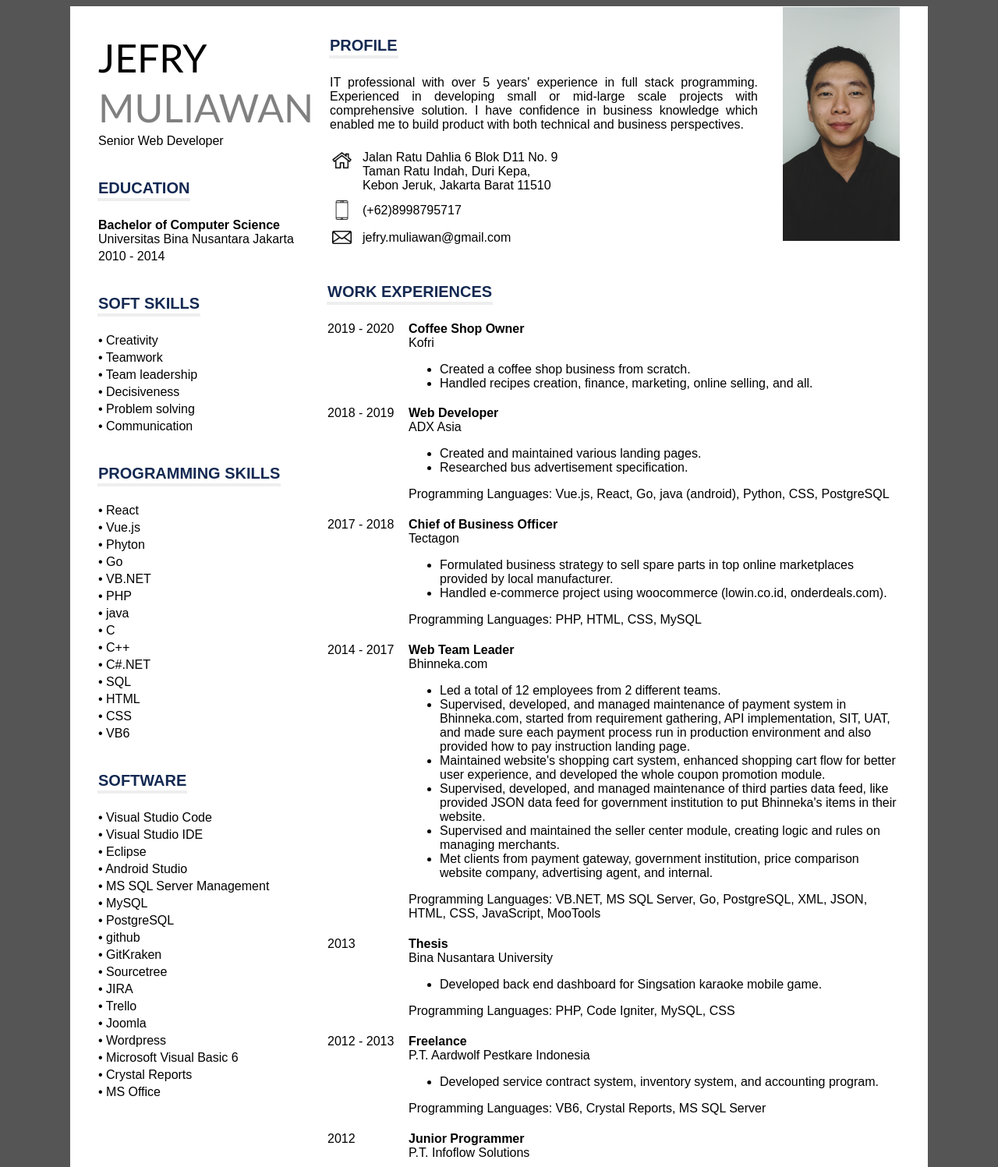
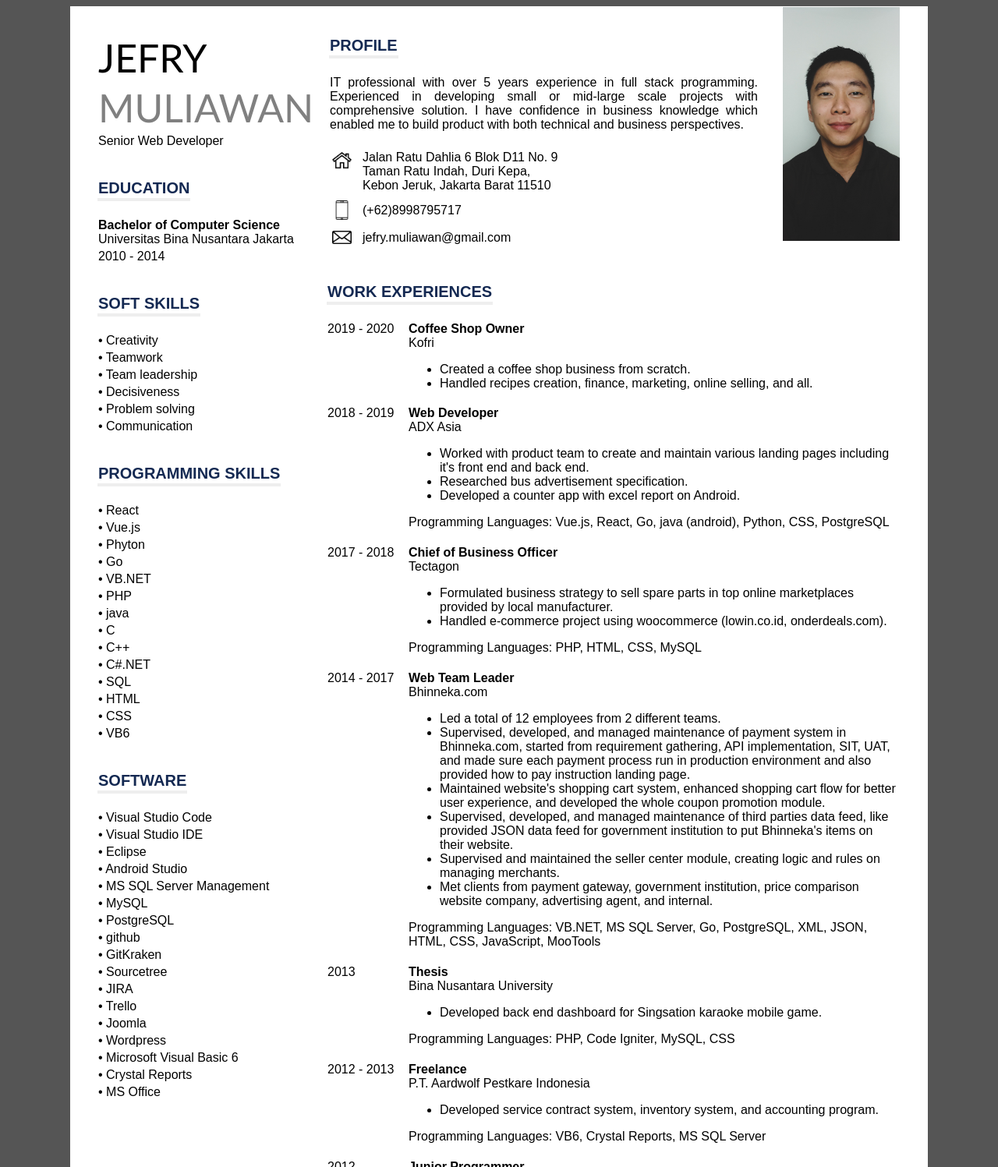
Before and after one commit to jefrymuliawan/cv, a plain HTML site: page index.html in a window 1280 px wide. Shown: the top 1497 px of the page at 78% size. Drawn offline with Linux system fonts and the light colour scheme.

Commit message:
Update ADX Asia detail

```diff
--- a/index.html
+++ b/index.html
@@ -175,7 +175,7 @@
 									<table style="padding-right:25px;">
 										<tr>
 											<td style="text-align:justify;">
-												IT professional with over 5 years' experience in full stack programming. Experienced in developing small or mid-large scale projects with comprehensive solution. I have confidence in business knowledge which enabled me to build product with both technical and business perspectives.
+												IT professional with over 5 years experience in full stack programming. Experienced in developing small or mid-large scale projects with comprehensive solution. I have confidence in business knowledge which enabled me to build product with both technical and business perspectives.
 											</td>
 										</tr>
 										<tr class="spacer"><td></td></tr>
@@ -262,8 +262,9 @@
 									<b>Web Developer</b><br/>
 									ADX Asia
 									<ul>
-										<li>Created and maintained various landing pages.</li>
+										<li>Worked with product team to create and maintain various landing pages including it's front end and back end.</li>
 										<li>Researched bus advertisement specification.</li>
+										<li>Developed a counter app with excel report on Android.</li>
 									</ul>
 									Programming Languages: Vue.js, React, Go, java (android), Python, CSS, PostgreSQL
 								</td>
@@ -295,7 +296,7 @@
 										<li>Led a total of 12 employees from 2 different teams.</li>
 										<li>Supervised, developed, and managed maintenance of payment system in Bhinneka.com, started from requirement gathering, API implementation, SIT, UAT, and made sure each payment process run in production environment and also provided how to pay instruction landing page.</li>
 										<li>Maintained website's shopping cart system, enhanced shopping cart flow for better user experience, and developed the whole coupon promotion module.</li>
-										<li>Supervised, developed, and managed maintenance of third parties data feed, like provided JSON data feed for government institution to put Bhinneka's items in their website.</li>
+										<li>Supervised, developed, and managed maintenance of third parties data feed, like provided JSON data feed for government institution to put Bhinneka's items on their website.</li>
 										<li>Supervised and maintained the seller center module, creating logic and rules on managing merchants.</li>
 										<li>Met clients from payment gateway, government institution, price comparison website company, advertising agent, and internal.</li>
 									</ul>
```
